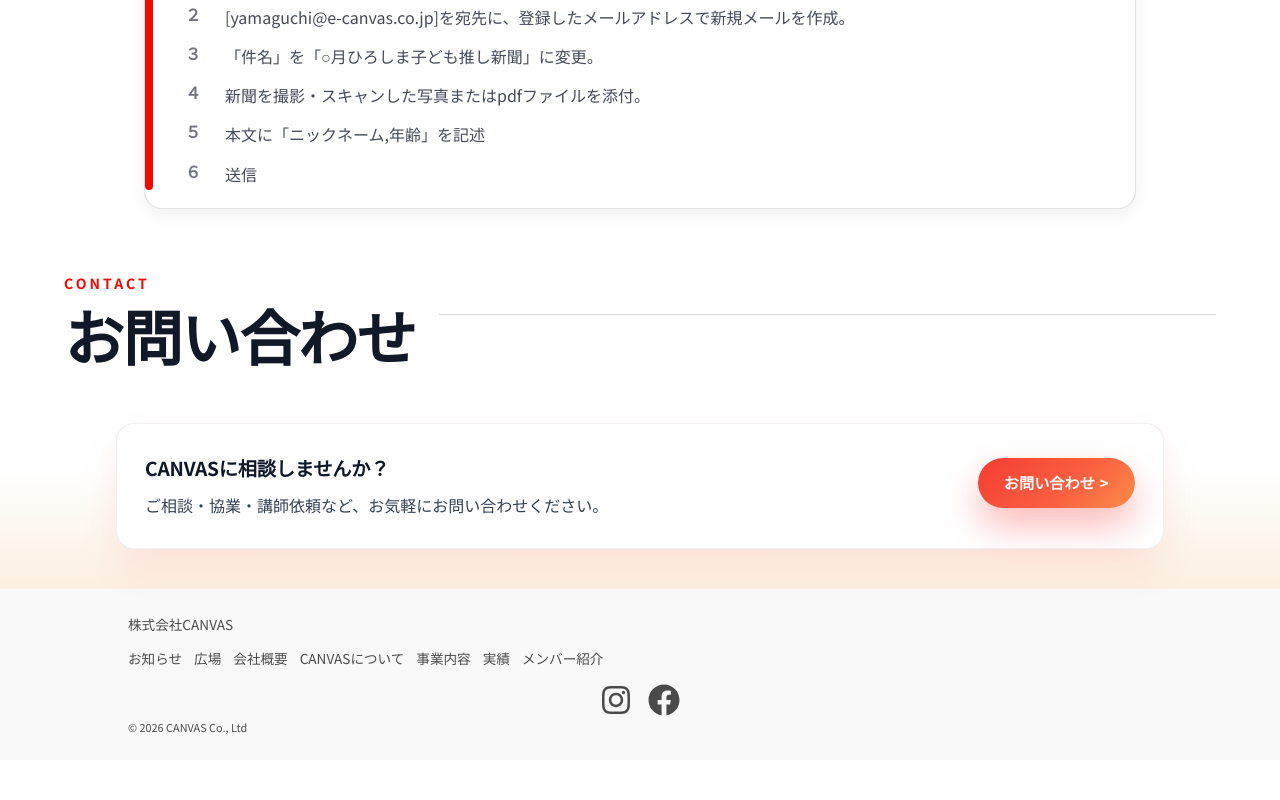
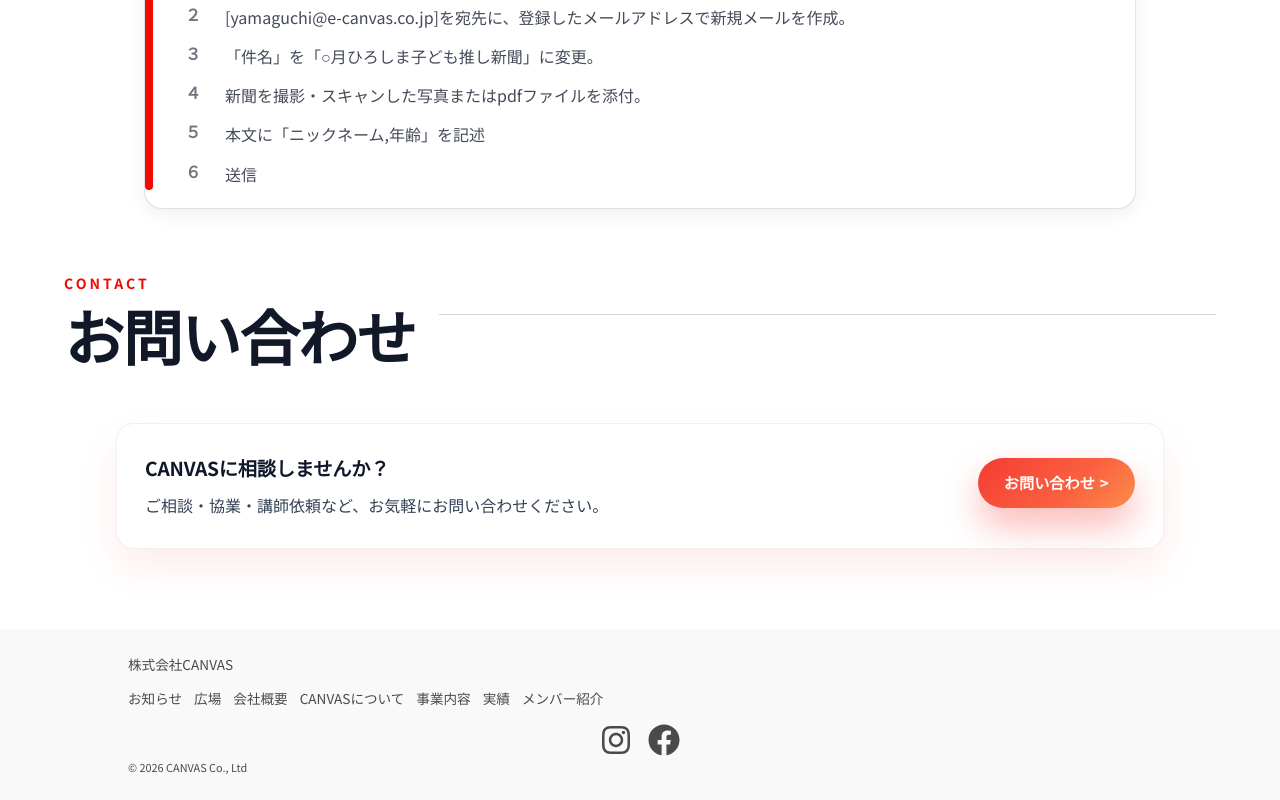
Before and after one commit to yvngmaxe/Canvas-site, a Next.js app: page /iroiro/kodomonews in a window 1280 px wide. Shown: the part 2565-3365 px from the top of the page. Before the commit the page ends 3325 px from the top, so only its background shows below. Built offline with nearby package versions, Linux system fonts and the light colour scheme; no server answers.

Commit message:
design update

```diff
--- a/app/page.tsx
+++ b/app/page.tsx
@@ -99,7 +99,7 @@ export default async function Home({
       <SectionHeader label="NEWS" title="お知らせ" />
       {/*<LPservice />*/}
       <LPnews
-        title="お知らせ"
+        title="最新トピックス"
         lead="リリースとNEWSをカテゴリごとに掲載しています。"
         items={mappedAndFilteredNews}
         maxItemsPerCategory={2}
--- a/components/ContactCTA/index.module.css
+++ b/components/ContactCTA/index.module.css
@@ -1,5 +1,5 @@
 .wrapper {
-  padding: 0 0 10px;
+  padding: 0 0 40px;
 }
 
 .container {
@@ -17,19 +17,7 @@
 
   border: 1px solid rgba(15, 23, 42, 0.08);
   border-radius: 16px;
-
-  background:
-    radial-gradient(
-      1100px 220px at 20% 0%,
-      rgba(99, 102, 241, 0.1),
-      transparent 60%
-    ),
-    radial-gradient(
-      900px 220px at 80% 100%,
-      rgba(236, 72, 153, 0.1),
-      transparent 60%
-    ),
-    #fff;
+  background: #fff;
 }
 
 .copy {
--- a/components/styles/cta.module.css
+++ b/components/styles/cta.module.css
@@ -1,14 +1,7 @@
 .sectionBackdrop {
   position: relative;
-  padding: 10px 0 40px;
-  background:
-    linear-gradient(
-      180deg,
-      #ffffff 0%,
-      #ffffff 32%,
-      #fdf8f0 65%,
-      #fcefe1 100%
-    );
+  padding: 10px 0 80px;
+  background: #fff;
 }
 
 .sectionBackdrop::before,
```
Also changed, not shown: components/LPnews/index.tsx (+7 -2 lines), public/images/cta-noise.svg (added).
